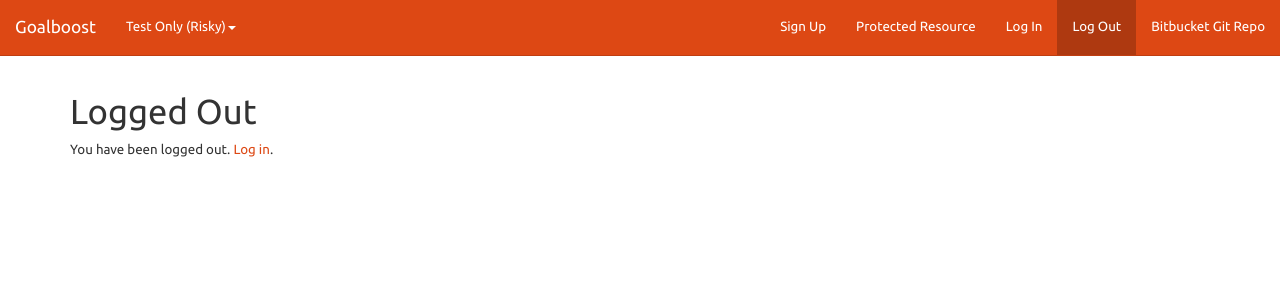
After one commit to JohnLockwood/Goalboost, a Flask app: page /auth/logged_out in a window 1280 px wide. The commit adds this page. Shown: the top 300 px of the page. Run offline with Flask 2, Linux system fonts and the light colour scheme; some libraries are stand-ins or nearby versions.

Commit message:
Some UI fixes

```diff
--- a/config.py
+++ b/config.py
@@ -11,11 +11,13 @@ class Config:
     SECURITY_PASSWORD_HASH = os.environ.get("GOALBOOST_SECURITY_PASSWORD_HASH") or "pbkdf2_sha256"
     SECURITY_PASSWORD_SALT = os.environ.get("GOALBOOST_SECURITY_PASSWORD_SALT") or "SECRET"
     SECURITY_REGISTERABLE = True
+    SECURITY_EMAIL_SENDER =  os.environ.get("GOALBOOST_SECURITY_EMAIL_SENDER") or "someuser@example.com"
+    SECURITY_POST_LOGOUT_VIEW = '/auth/logged_out'
 
-    # Mail configuration - revisit
+    # Mail configuration
     MAIL_SERVER = os.environ.get("GOALBOOST_MAIL_SERVER") or "smtp.example.com"
     MAIL_DEFAULT_SENDER = os.environ.get("GOALBOOST_MAIL_DEFAULT_SENDER") or "someuser@example.com"
-    SECURITY_EMAIL_SENDER =  os.environ.get("GOALBOOST_SECURITY_EMAIL_SENDER") or "someuser@example.com"
+
     MAIL_PORT = 587
     MAIL_USE_TLS = True
     MAIL_USERNAME = os.environ.get("GOALBOOST_MAIL_USERNAME") or "codesolid"
--- a/goalboost/blueprints/auth/controllers.py
+++ b/goalboost/blueprints/auth/controllers.py
@@ -38,11 +38,15 @@ def signin():
                                  title='Sign In',
                                  form=form)
 
-@bp_auth.route("/logout")
-@login_required
-def logout():
-    logout_user()
-    return redirect("/")
+#@bp_auth.route("/logout")
+#def logout():
+#    logout_user()
+#    return redirect("/")
+
+@bp_auth.route("/logged_out")
+def logged_out():
+    return flask.render_template("mod_auth/logged_out.html")
+
 
 @bp_auth.route("/protected/",methods=["GET"])
 @login_required
--- a/goalboost/templates/layout/default.html
+++ b/goalboost/templates/layout/default.html
@@ -8,15 +8,16 @@
 </head>
 <body>
     <nav class="navbar navbar-default navbar-static-top">
+        <!--
         {% set navigation_bar_left = [
         ('/', 'index', 'Home')
         ] -%}
-
+-->
         {% set navigation_bar_right = [
             ('/register', 'register_register', 'Sign Up'),
             ('/auth/protected', 'register_protected', 'Protected Resource'),
             ('/login', 'register_login', 'Log In'),
-            ('/auth/logout', 'register_logout', 'Log Out')
+            ('/logout', 'register_logout', 'Log Out')
         ] -%}
 
         {% set active_page = active_page|default('index') -%}
@@ -30,17 +31,19 @@
                     <span class="icon-bar"></span>
                     <span class="icon-bar"></span>
                 </button>
-                <a class="navbar-brand" href="/">Alguito</a>
+                <a class="navbar-brand" href="/">Goalboost</a>
             </div>
             <div id="navbar" class="navbar-collapse collapse nav">
+
                 <ul class="nav navbar-nav">
+                    <!--
                     {% for href, id, caption in navigation_bar_left %}
                     <li {% if id == active_page %} class="active"{% endif%}><a href="{{ href|e }}">{{ caption|e }}</a></li>
                     {% endfor %}
-
+                    -->
                     <li class="dropdown">
                         <a href="#" class="dropdown-toggle" data-toggle="dropdown" role="button" aria-haspopup="true"
-                           aria-expanded="false">Other Resources<span class="caret"></span></a>
+                           aria-expanded="false">Test Only (Risky)<span class="caret"></span></a>
                         <ul class="dropdown-menu">
                             <li><a href="/api/root">API Root (Broken)</a></li>
                             <li><a href="/api/people">/api/people</a></li>
@@ -49,17 +52,16 @@
 
                             <li><a href="/auth/login">Old Login form (nicely styled)</a></li>
                             <li role="separator" class="divider"></li>
-                            <!--
+<!--
                             <li class="dropdown-header">Nav header</li>
                             <li><a href="#">Separated link</a></li>
                             <li><a href="#">One more separated link</a></li>
-                            -->
+-->
                         </ul>
                     </li>
 
                 </ul>
                 <ul class="nav navbar-nav navbar-right">
-
                     {% for href, id, caption in navigation_bar_right %}
                     <li {% if id == active_page %} class="active"{% endif
                     %}><a href="{{ href|e }}">{{ caption|e }}</a></li>
--- /dev/null
+++ b/goalboost/templates/mod_auth/logged_out.html
@@ -0,0 +1,6 @@
+{% extends "layout/default.html" %}
+{% set active_page = "register_logout" %}
+{% block content %}
+<h1>Logged Out</h1>
+<p>You have been logged out.  <a href="/login">Log in</a>.
+{% endblock %}
--- a/goalboost/templates/mod_auth/protected.html
+++ b/goalboost/templates/mod_auth/protected.html
@@ -1,5 +1,5 @@
 {% extends "layout/default.html" %}
-{% set active_page = "protected" %}
+{% set active_page = "register_protected" %}
 {% block content %}
 <h1>Double Secret Probation Protected Content</h1>
 <p>You have logged in, and the world is your oyster, so I am showing you this page.</p>
--- a/goalboost/templates/security/login_user.html
+++ b/goalboost/templates/security/login_user.html
@@ -1,6 +1,6 @@
 {% from "security/_macros.html" import render_field_with_errors, render_field_with_errors_multiline, render_field %}
 {% extends "layout/default.html" %}
-{% set active_page = "index" %}
+{% set active_page = "register_login" %}
 {% block content %}
 
 <h1>Login</h1>
```
